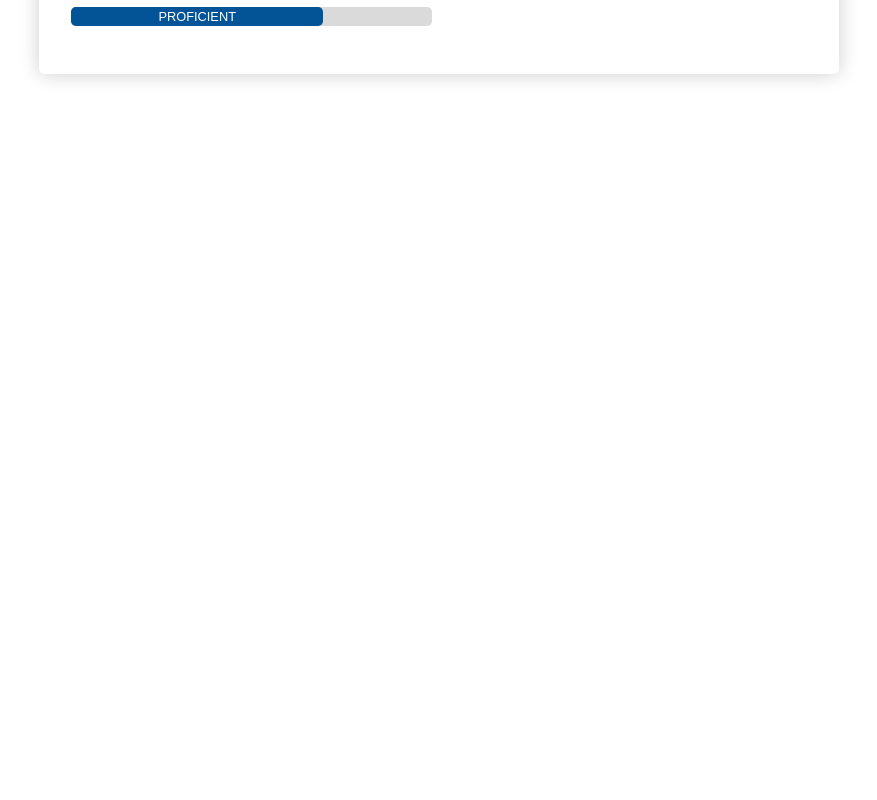
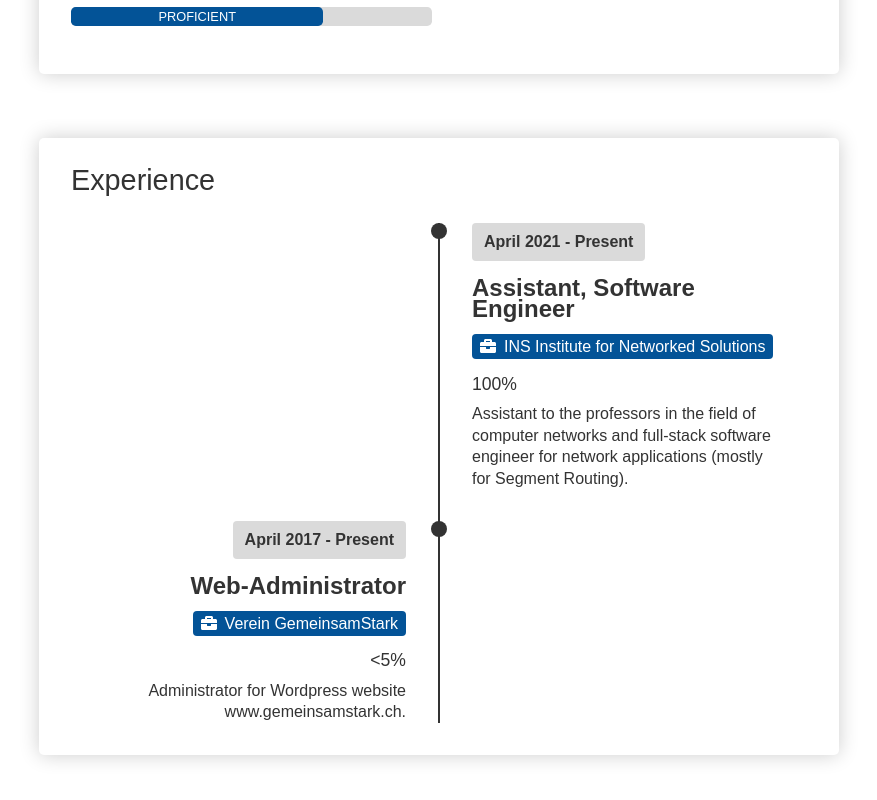
Before and after one commit to ubaumann/ubaumann.ch, a React (Create React App) app: page / in a window 1280 px wide. Shown: the part 1396-2196 px from the top of the page, without its empty margins (201-1078 px from the left). Before the commit the page ends 1534 px from the top, so only its background shows below. Built offline with nearby package versions, Linux system fonts and the light colour scheme.

Commit message:
timeline & experience

```diff
--- a/src/App.tsx
+++ b/src/App.tsx
@@ -4,6 +4,7 @@ import './App.css';
 import Banner from './components/Banner/Banner';
 import AboutMe from './components/AboutMe/AboutMe';
 import Skills from './components/Skills/Skills';
+import Experience from './components/Experience/Experience';
 
 function App() {
   return (
@@ -11,6 +12,7 @@ function App() {
       <Banner />
       <AboutMe />
       <Skills />
+      <Experience />
     </div>
   );
 }
--- a/src/assets/fontawesome/fontawesome.ts
+++ b/src/assets/fontawesome/fontawesome.ts
@@ -5,12 +5,14 @@ import {
 } from '@fortawesome/free-brands-svg-icons';
 import {
   faEnvelope,
+  faBriefcase,
 } from '@fortawesome/free-solid-svg-icons';
 
 library.add(
   faGithub,
   faLinkedin,
   faEnvelope,
+  faBriefcase,
 );
 
 export default library;
--- /dev/null
+++ b/src/components/Experience/Experience.tsx
@@ -0,0 +1,23 @@
+import React from 'react';
+import './Experience.scss'
+import Timeline from '../Timeline/Timeline'
+import TimelineItem from '../Timeline/TimelineItem/TimelineItem'
+import TimelineWorkDescription from '../Timeline/TimelineDescription/TimelineWorkDescription'
+
+const Experience = () => {
+    return (
+        <div className='Experience Tile'>
+            <div className="TileTitle">Experience</div>
+            <Timeline>
+                <TimelineItem period='April 2021 - Present' title='Assistant, Software Engineer'>
+                    <TimelineWorkDescription employer='INS Institute for Networked Solutions' employerLink='https://www.ins.hsr.ch/index.php?id=16093' employmentRate="100%" description='Assistant to the professors in the field of computer networks and full-stack software engineer for network applications (mostly for Segment Routing).' />
+                </TimelineItem>
+                <TimelineItem period='April 2017 - Present' title='Web-Administrator'>
+                    <TimelineWorkDescription employer='Verein GemeinsamStark' employerLink='https://gemeinsamstark.ch/' employmentRate="<5%" description='Administrator for Wordpress website www.gemeinsamstark.ch.' />
+                </TimelineItem>
+            </Timeline>
+        </div>
+    )
+}
+
+export default Experience
--- /dev/null
+++ b/src/components/Timeline/Timeline.scss
@@ -0,0 +1,60 @@
+.Timeline {
+    display: flex;
+    flex-direction: column;
+}
+
+.TimelineItem {
+    width: calc(50% + 1px);
+    display: flex;
+    flex-direction: column;
+    padding: 2rem;
+    padding-top: 0rem;
+
+    &-Period {
+        background-color: #dadada;
+        color: #333;
+        font-weight: bold;
+        border-radius: 0.25rem;
+        padding: 0.5rem 0.75rem;
+        margin-top: -1rem;
+    }
+
+    &-Title {
+        font-size: 1.5rem;
+        font-weight: bolder;
+        margin: 1rem 0;
+    }
+
+    &-Dot {
+        background-color: #333;
+        width: 1rem;
+        height: 1rem;
+        border-radius: 1rem;
+    }
+
+    &:nth-child(2n - 1) {
+        align-self: flex-end;
+        align-items: flex-start;
+        text-align: start;
+        border-left: 2px solid #333;
+
+        & > .TimelineItem-Dot {
+            margin-left: calc(-2rem - 1px - 0.5rem);
+        }
+    }
+
+    &:nth-child(2n) {
+        align-self: flex-start;
+        align-items: flex-end;
+        text-align: end;
+        border-right: 2px solid #333;
+
+        & > .TimelineItem-Dot {
+            margin-right: calc(-2rem - 1px - 0.5rem);
+        }
+    }
+
+    &:last-child {
+        padding-bottom: 0rem;
+    }
+}
--- /dev/null
+++ b/src/components/Timeline/Timeline.tsx
@@ -0,0 +1,17 @@
+import React from 'react'
+import './Timeline.scss'
+
+type TimelineProps = {
+    children?: React.ReactNode;
+}
+
+const Timeline = (props: TimelineProps) => {
+    const {children} = props
+    return (
+        <div className='Timeline'>
+            {children}
+        </div>
+    )
+}
+
+export default Timeline
--- /dev/null
+++ b/src/components/Timeline/TimelineDescription/TimelineWorkDescription.scss
@@ -0,0 +1,30 @@
+.TimelineWorkDescription {
+    &-Employer {
+        margin-bottom: 1rem;
+
+        & > a {
+            text-align: inherit;
+            background-color: #035397;
+            color: white;
+            padding: 0.25rem 0.5rem;
+            border-radius: 0.25rem;
+            width: fit-content;
+            text-decoration: none;
+            font-size: 1rem;
+        }
+    }
+
+    &-EmploymentRate {
+        font-size: 1.1rem;
+        margin-bottom: 0.5rem;
+    }
+
+    &-EmployerIcon {
+        margin-right: 0.5rem;
+    }
+
+    &-Description {
+        text-align: inherit;
+
+    }
+}
--- /dev/null
+++ b/src/components/Timeline/TimelineDescription/TimelineWorkDescription.tsx
@@ -0,0 +1,28 @@
+import { FontAwesomeIcon } from '@fortawesome/react-fontawesome'
+import './TimelineWorkDescription.scss'
+
+type TimelineWorkDescriptionProps = {
+    employer: string;
+    employerLink: string;
+    employmentRate: string;
+    description: string;
+}
+
+const TimelineWorkDescription = (props: TimelineWorkDescriptionProps) => {
+    const {employer, employerLink, employmentRate, description} = props;
+
+    return (
+        <div className="TimelineWorkDescription">
+            <div className="TimelineWorkDescription-Employer">
+                <a href={employerLink} rel="noopener noreferrer" target="_blank">
+                    <FontAwesomeIcon className='TimelineWorkDescription-EmployerIcon' icon={['fas', 'briefcase']} />
+                    {employer}
+                </a>
+            </div>
+            <div className="TimelineWorkDescription-EmploymentRate">{employmentRate}</div>
+            <div className="TimelineWorkDescription-Description">{description}</div>
+        </div>
+    )
+}
+
+export default TimelineWorkDescription
--- /dev/null
+++ b/src/components/Timeline/TimelineItem/TimelineItem.tsx
@@ -0,0 +1,22 @@
+import { FontAwesomeIcon } from '@fortawesome/react-fontawesome';
+import React from 'react'
+
+type TimelineItemProps = {
+    period: string;
+    title: string;
+    children?: React.ReactNode;
+}
+
+const TimelineItem = (props: TimelineItemProps) => {
+    const {period, title, children} = props;
+    return (
+        <div className='TimelineItem'>
+            <div className="TimelineItem-Dot" />
+            <div className="TimelineItem-Period">{period}</div>
+            <div className="TimelineItem-Title">{title}</div>
+            {children}
+        </div>
+    )
+}
+
+export default TimelineItem
```
Also changed, not shown: src/components/Experience/Experience.scss (added).
